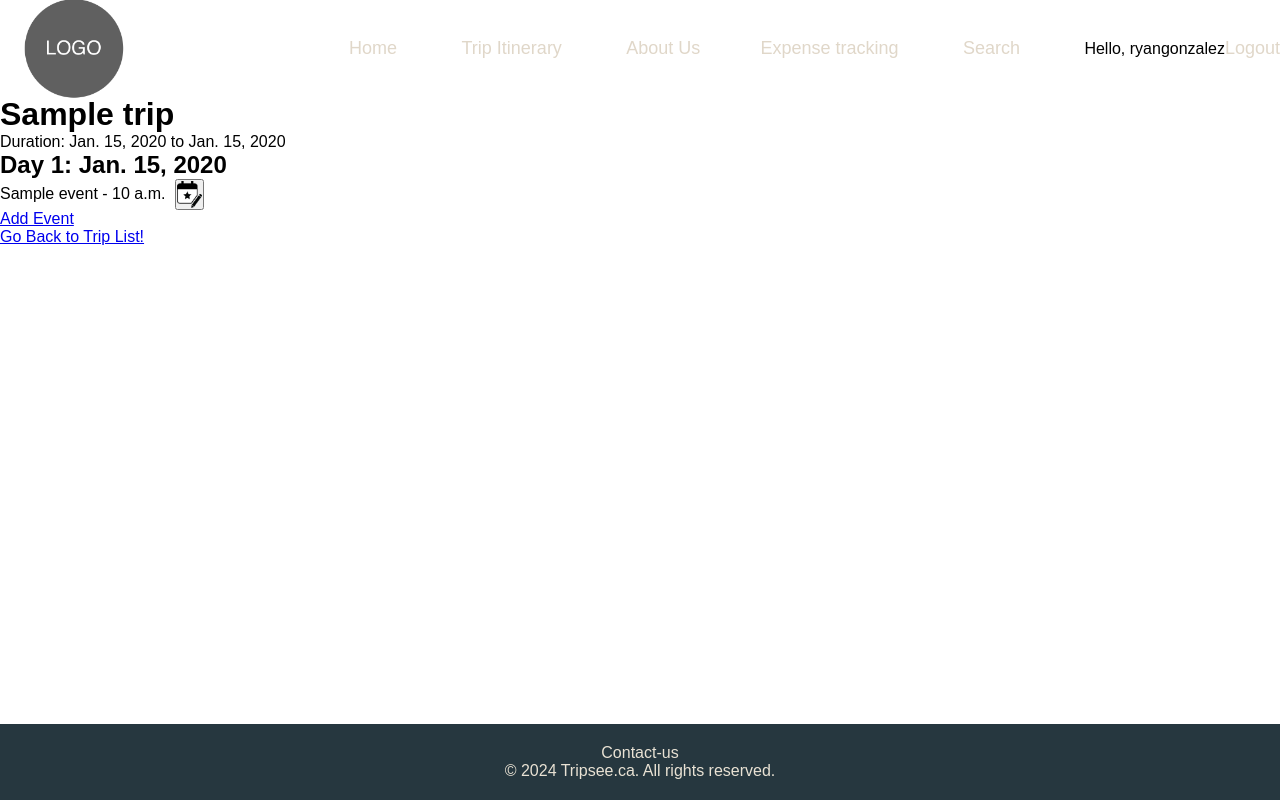
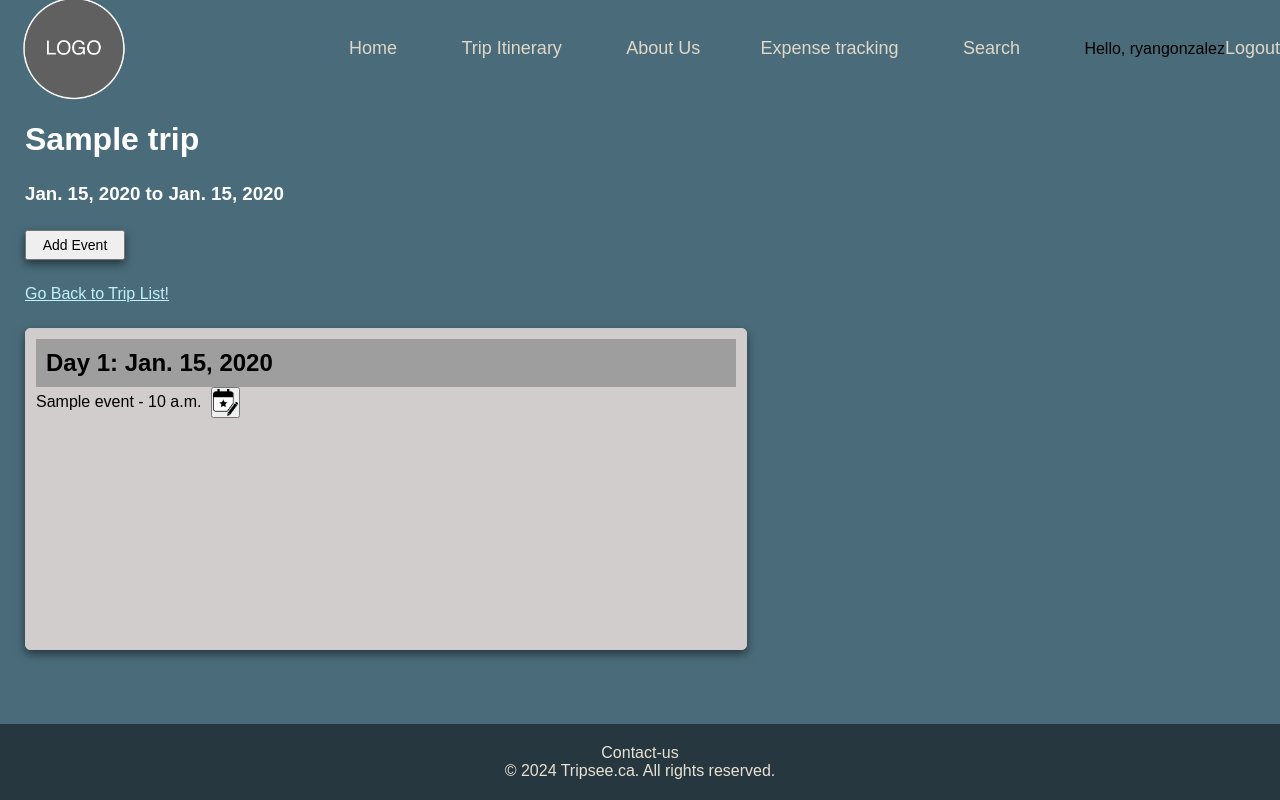
Before and after one commit to VaniyaSharma/Itsy_Bitsy_Studios, a Django app: page /trip/1/ in a window 1280 px wide. Run offline with Django 4.2, Linux system fonts and the light colour scheme; a user stored in the database is signed in; tables that the repository leaves empty hold one stand-in row (values such as "Sample post").

Commit message:
css for the itinerary-list and trip details

```diff
--- a/travel_project/travel_app/static/itinerary.css
+++ b/travel_project/travel_app/static/itinerary.css
@@ -1,15 +1,82 @@
 h1 {
   font-family: "Roboto-bold", sans-serif;
+  margin: 25px;
+  color: white;
+}
+
+.trip-duration {
+  color: #cd5b45;
 }
 
 img {
   width: 25px;
 }
 
-.day-container {
-
+body {
+  background: #4A6C7A;
 }
 
+.trip-container {
+  display: flex;
+  flex-wrap: wrap;
+  justify-content: flex-start;
+  margin: 25px;
+}
+
+.trip {
+  display: inline-block;
+  background: white;
+  width: 200px;
+  height: 100px;
+  border: 1px solid #CCC;
+  padding: 15px;
+  margin-right: 20px;
+  border-radius: 5px;
+  box-shadow: 0px 4px 10px rgba(0, 0, 0, 0.5);
+}
+
+.trip-info {
+  margin-bottom: 20px;
+}
+
+.create-new-trip {
+  width: 100px;
+  height: 100px;
+  margin: 25px;
+}
+
+.create-new-trip:hover {
+  opacity: 0.7;
+}
+
+.day-container {
+  display: flex;
+  flex-direction: row;
+  flex-wrap: wrap;
+  margin: 25px;
+}
+
+.day-box {
+  width: 700px;
+  height: 300px;
+  background: #D2CDCD;
+  border: 1px solid #CCC;
+  border-radius: 5px;
+  padding: 10px;
+  margin-right: 20px;
+  margin-bottom: 20px;
+  box-shadow: 0px 4px 10px rgba(0, 0, 0, 0.5);
+}
+
+.day-title {
+  background: #9E9E9E;
+  padding: 10px
+}
+
+.trip-subtitle {
+  margin: 25px;
+  color: white;
+}
 .event-container {
   display: flex;
   align-items: center;
@@ -18,3 +85,17 @@ img {
 .event-details {
   margin-right: 10px;
 }
+
+.add-event-button {
+  margin-left: 25px;
+  margin-bottom: 25px;
+  width: 100px;
+  height: 30px;
+  font-size: 14px;
+  box-shadow: 0px 4px 10px rgba(0, 0, 0, 0.5);
+}
+
+.go-back {
+  margin-left: 25px;
+  color: #c1f1f8;
+}
--- a/travel_project/travel_app/templates/itinerary/trip_details.html
+++ b/travel_project/travel_app/templates/itinerary/trip_details.html
@@ -7,12 +7,16 @@
     <link rel="stylesheet" href="{% static 'itinerary.css' %}">
 
 <h1>{{ trip.name }}</h1>
-<p>Duration: {{ trip.start_date }} to {{ trip.end_date }}</p>
-
+<h3 class="trip-subtitle">{{ trip.start_date }} to {{ trip.end_date }}</h3>
+<form action="{% url 'create_event' trip.id %}">
+    <button type="submit" class="add-event-button">Add Event</button>
+</form>
+<a class="go-back" href="{% url 'itinerary_list' %}" class="go-back">Go Back to Trip List!</a>
 
 {% for day in days %}
     <div class="day-container">
-      <h2>Day {{ day.number }}: {{ day.date }}</h2>
+        <div class="day-box">
+            <h2 class="day-title">Day {{ day.number }}: {{ day.date }}</h2>
                 {% for event in day.events %}
                     <div class="event-container">
                         <p class="event-details">{{ event.event_title }} - {{ event.time }}</p>
@@ -24,7 +28,6 @@
                     </div>
                 {% endfor %}
         </div>
+    </div>
 {% endfor %}
-<a href="{% url 'create_event' trip.id %}">Add Event</a><br>
-<a href="{% url 'itinerary_list' %}" class="go-back">Go Back to Trip List!</a>
 {% endblock %}
```
Also changed, not shown: travel_project/travel_app/templates/itinerary/itinerary_list.html (+18 -7 lines), travel_project/travel_app/static/images/add-icon.png (added). Lines whose indentation alone changed are shown as unchanged.
